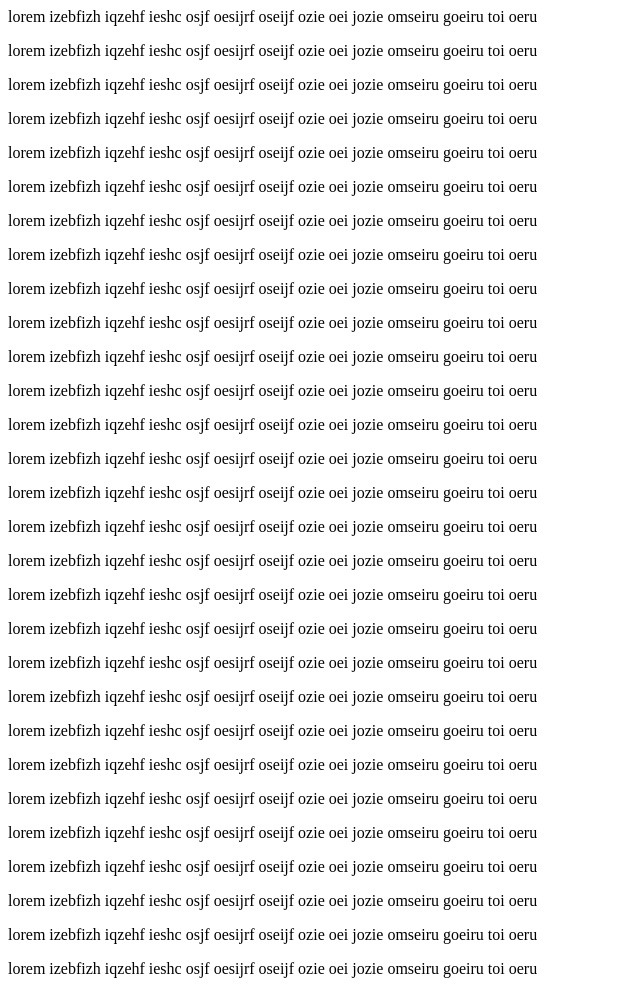
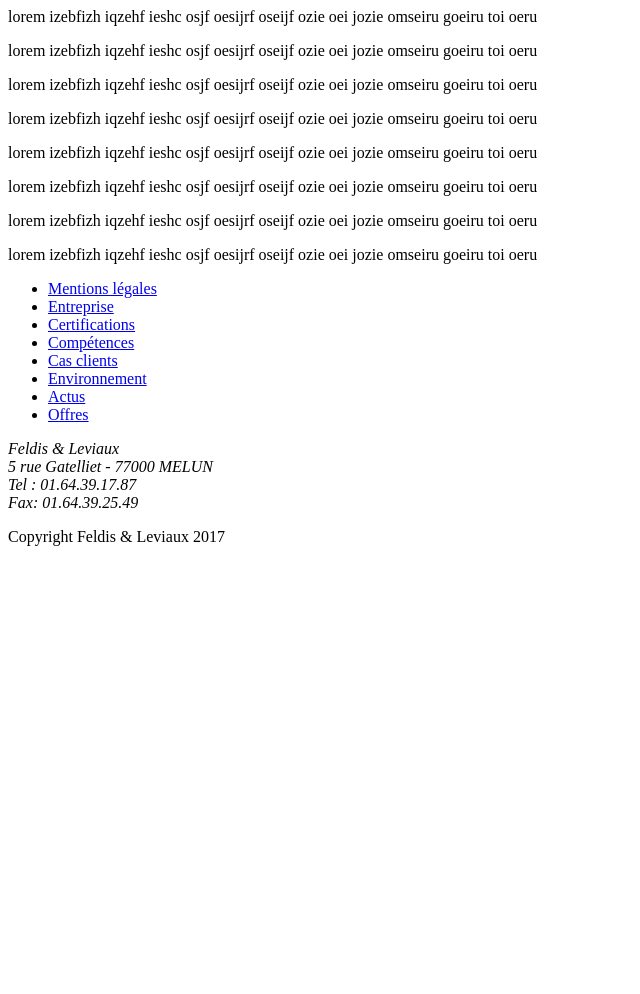
Before and after one commit to olivialy/feldis, a PHP site: template templates/_pages/_accueil.php in a window 1280 px wide. Shown: the whole page, without its empty margins (0-640 px from the left). After the commit the page ends 546 px from the top, so only its background shows below. Run offline with PHP 8.4, Linux system fonts and the light colour scheme; the template is opened without the code that fills it, so the values that code supplies are empty.

Commit message:
Add markup and styles for footer

```diff
--- a/assets/styl/_base/_typography.styl
+++ b/assets/styl/_base/_typography.styl
@@ -8,3 +8,6 @@ body
     line-height: 1.7
     -webkit-font-smoothing: antialiased
     -moz-osx-font-smoothing: grayscale /* FF */
+
+address
+    font-style: normal
--- a/assets/styl/feldis.styl
+++ b/assets/styl/feldis.styl
@@ -5,6 +5,6 @@
 @require '_base/*'
 @require '_regions/*'
 @require '_components/*'
-//@require '_themes/*'
+@require '_themes/*'
 @require '_helpers/*'
-//@require '_*'
+@require '_*'
--- a/index.php
+++ b/index.php
@@ -56,7 +56,7 @@
 
 
 <!-- footer -->
-<?php //require_once('templates/_components/_footer.php');?>
+<?php require_once('templates/_components/_footer.php');?>
 
 
 <!-- modals: search -->
--- /dev/null
+++ b/templates/_components/_footer.php
@@ -0,0 +1,20 @@
+<footer class="tFooter bg-yellow align-center pt3 pb3">
+    <section class="wrap">
+        <ul class="menu">
+            <li><a href="#">Mentions légales</a></li>
+            <li><a href="#">Entreprise</a></li>
+            <li><a href="#">Certifications</a></li>
+            <li><a href="#">Compétences</a></li>
+            <li><a href="#">Cas clients</a></li>
+            <li><a href="#">Environnement</a></li>
+            <li><a href="#">Actus</a></li>
+            <li><a href="#">Offres</a></li>
+        </ul>
+        <address class="pb1">
+            Feldis & Leviaux<br />
+            5 rue Gatelliet - 77000 MELUN<br />
+            Tel : 01.64.39.17.87<br />
+            Fax: 01.64.39.25.49 </address>
+        <p>Copyright Feldis & Leviaux 2017</p>
+    </section>
+</footer>
--- a/templates/_pages/_accueil.php
+++ b/templates/_pages/_accueil.php
@@ -6,24 +6,3 @@
 <p>lorem izebfizh iqzehf ieshc osjf oesijrf oseijf ozie oei jozie omseiru goeiru toi oeru</p>
 <p>lorem izebfizh iqzehf ieshc osjf oesijrf oseijf ozie oei jozie omseiru goeiru toi oeru</p>
 <p>lorem izebfizh iqzehf ieshc osjf oesijrf oseijf ozie oei jozie omseiru goeiru toi oeru</p>
-<p>lorem izebfizh iqzehf ieshc osjf oesijrf oseijf ozie oei jozie omseiru goeiru toi oeru</p>
-<p>lorem izebfizh iqzehf ieshc osjf oesijrf oseijf ozie oei jozie omseiru goeiru toi oeru</p>
-<p>lorem izebfizh iqzehf ieshc osjf oesijrf oseijf ozie oei jozie omseiru goeiru toi oeru</p>
-<p>lorem izebfizh iqzehf ieshc osjf oesijrf oseijf ozie oei jozie omseiru goeiru toi oeru</p>
-<p>lorem izebfizh iqzehf ieshc osjf oesijrf oseijf ozie oei jozie omseiru goeiru toi oeru</p>
-<p>lorem izebfizh iqzehf ieshc osjf oesijrf oseijf ozie oei jozie omseiru goeiru toi oeru</p>
-<p>lorem izebfizh iqzehf ieshc osjf oesijrf oseijf ozie oei jozie omseiru goeiru toi oeru</p>
-<p>lorem izebfizh iqzehf ieshc osjf oesijrf oseijf ozie oei jozie omseiru goeiru toi oeru</p>
-<p>lorem izebfizh iqzehf ieshc osjf oesijrf oseijf ozie oei jozie omseiru goeiru toi oeru</p>
-<p>lorem izebfizh iqzehf ieshc osjf oesijrf oseijf ozie oei jozie omseiru goeiru toi oeru</p>
-<p>lorem izebfizh iqzehf ieshc osjf oesijrf oseijf ozie oei jozie omseiru goeiru toi oeru</p>
-<p>lorem izebfizh iqzehf ieshc osjf oesijrf oseijf ozie oei jozie omseiru goeiru toi oeru</p>
-<p>lorem izebfizh iqzehf ieshc osjf oesijrf oseijf ozie oei jozie omseiru goeiru toi oeru</p>
-<p>lorem izebfizh iqzehf ieshc osjf oesijrf oseijf ozie oei jozie omseiru goeiru toi oeru</p>
-<p>lorem izebfizh iqzehf ieshc osjf oesijrf oseijf ozie oei jozie omseiru goeiru toi oeru</p>
-<p>lorem izebfizh iqzehf ieshc osjf oesijrf oseijf ozie oei jozie omseiru goeiru toi oeru</p>
-<p>lorem izebfizh iqzehf ieshc osjf oesijrf oseijf ozie oei jozie omseiru goeiru toi oeru</p>
-<p>lorem izebfizh iqzehf ieshc osjf oesijrf oseijf ozie oei jozie omseiru goeiru toi oeru</p>
-<p>lorem izebfizh iqzehf ieshc osjf oesijrf oseijf ozie oei jozie omseiru goeiru toi oeru</p>
-<p>lorem izebfizh iqzehf ieshc osjf oesijrf oseijf ozie oei jozie omseiru goeiru toi oeru</p>
-<p>lorem izebfizh iqzehf ieshc osjf oesijrf oseijf ozie oei jozie omseiru goeiru toi oeru</p>
```
Also changed, not shown: assets/styl/_helpers/_bgcolor.styl (added, +7 -0 lines), assets/styl/_themes/_tFooter.styl (added, +16 -0 lines).
